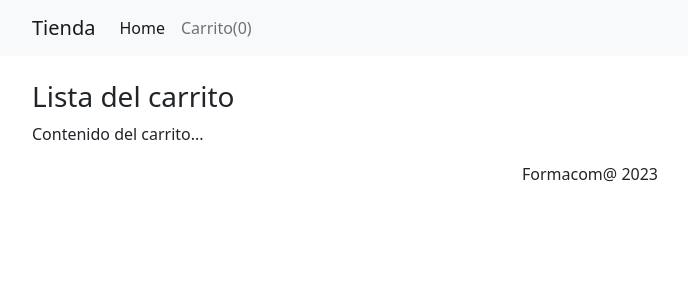
After one commit to tfermoso/tiendapaypal, a PHP site: page /mostrarCarrito.php in a window 1280 px wide. The commit adds this page. Shown: the top 300 px of the page, without its empty margins (50-738 px from the left). Run offline with PHP 8.4, Linux system fonts and the light colour scheme.

Commit message:
add mostrarCarrito.php

```diff
--- /dev/null
+++ b/mostrarCarrito.php
@@ -0,0 +1,21 @@
+<?php
+include("global/config.php");
+include("carrito.php");
+include("templates/cabecera.php");
+?>
+<h3>Lista del carrito</h3>
+<div class="table-responsive">
+    <table class="table table-primary">
+
+        <tbody>
+            <tr class="">
+              Contenido del carrito...
+            </tr>
+
+        </tbody>
+    </table>
+</div>
+
+<?php
+include("templates/pie.php")
+?>
--- /dev/null
+++ b/templates/cabecera.php
@@ -0,0 +1,36 @@
+<!DOCTYPE html>
+<html lang="en">
+
+<head>
+    <meta charset="UTF-8">
+    <meta http-equiv="X-UA-Compatible" content="IE=edge">
+    <meta name="viewport" content="width=device-width, initial-scale=1.0">
+    <title>Document</title>
+    <link href="https://cdn.jsdelivr.net/npm/bootstrap@5.0.2/dist/css/bootstrap.min.css" rel="stylesheet" integrity="sha384-EVSTQN3/azprG1Anm3QDgpJLIm9Nao0Yz1ztcQTwFspd3yD65VohhpuuCOmLASjC" crossorigin="anonymous">
+    <script src="https://ajax.googleapis.com/ajax/libs/jquery/3.6.4/jquery.min.js"></script>
+    <script src="https://cdn.jsdelivr.net/npm/bootstrap@5.0.2/dist/js/bootstrap.bundle.min.js" integrity="sha384-MrcW6ZMFYlzcLA8Nl+NtUVF0sA7MsXsP1UyJoMp4YLEuNSfAP+JcXn/tWtIaxVXM" crossorigin="anonymous"></script>
+</head>
+
+<body>
+    <nav class="navbar navbar-expand-sm navbar-light bg-light">
+        <div class="container">
+            <a class="navbar-brand" href="#">Tienda</a>
+            <button class="navbar-toggler d-lg-none" type="button" data-bs-toggle="collapse" data-bs-target="#collapsibleNavId" aria-controls="collapsibleNavId" aria-expanded="false" aria-label="Toggle navigation">
+                <span class="navbar-toggler-icon"></span>
+            </button>
+            <div class="collapse navbar-collapse" id="collapsibleNavId">
+                <ul class="navbar-nav me-auto mt-2 mt-lg-0">
+                    <li class="nav-item">
+                        <a class="nav-link active" href="index.php" aria-current="page">Home <span class="visually-hidden">(current)</span></a>
+                    </li>
+                    <li class="nav-item">
+                        <a class="nav-link" href="mostrarCarrito.php">Carrito(0)</a>
+                    </li>
+
+                </ul>
+
+            </div>
+        </div>
+    </nav>
+    <br>
+    <div class="container">
--- /dev/null
+++ b/templates/pie.php
@@ -0,0 +1,4 @@
+</div>
+<div class="col-12 text-center">Formacom@ 2023</div>
+</body>
+</html>
```
Also changed, not shown: index.php (+5 -39 lines).
